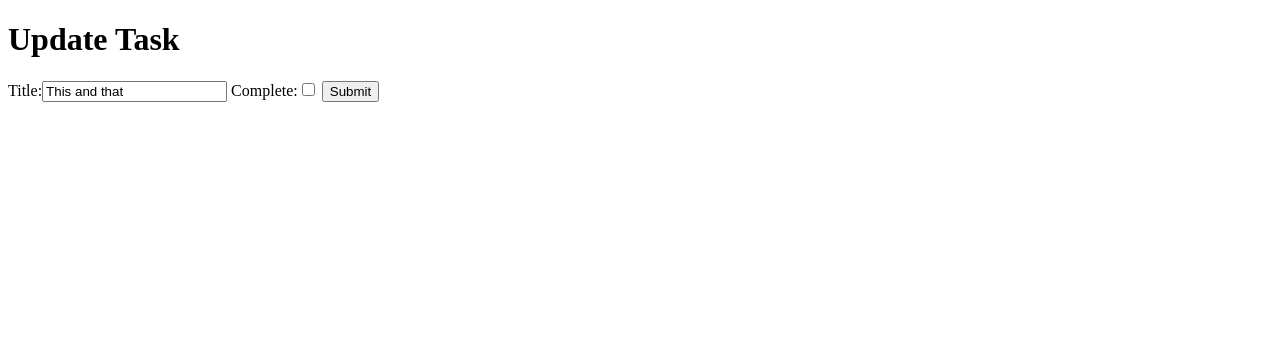
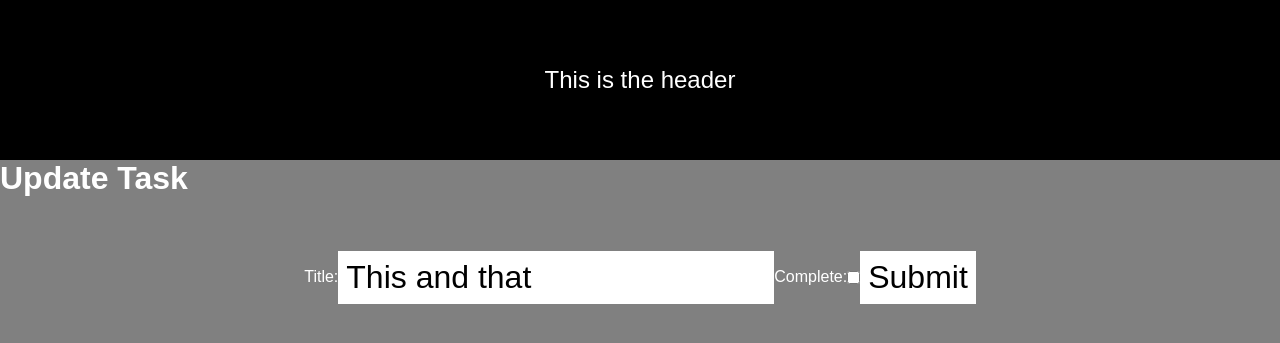
Before and after one commit to ZemichaelMD/DjangoToDo, a Django app: page /update_task/21 in a window 1280 px wide. Shown: the top 343 px of the page. Run offline with Django 3.2, Linux system fonts and the light colour scheme; data comes from the database, SQL or seed files in the repository; both versions use the stored data as it was after the commit.

Commit message:
implemnted base template

```diff
--- /dev/null
+++ b/tasks/static/css/style.css
@@ -0,0 +1,131 @@
+*{
+    margin:0;
+    padding:0;
+    box-sizing:border-box;
+}
+
+body{
+    background-color:gray;
+    color:white;
+    font-family:"stylus-bt", sans-serif;
+    min-height:100vh;
+}
+
+header{
+    background-color: black;
+    color: white;
+    padding: 0.5rem;
+    font-size:1.5rem
+}
+
+header, form{
+    min-height:20vh;
+    display:flex;
+    justify-content:center;
+    align-items:center;
+}
+
+form input, form button{
+    padding:0.5rem;
+    font-size:2rem;
+    border:none;
+    background:white;
+
+}
+
+.update-btn, .delete-btn {
+    color:red;
+    background:white;
+    padding:1rem;
+    cursor:pointer;
+    transition:all 0.3s ease;
+}
+
+.update-btn, .delete-btn :hover{
+    background:darkorange;
+    color:white;
+}
+
+.update-btn {
+    background:green;
+}
+
+.buttons{
+    justify-self: right;
+}
+
+.task-container{
+    background: white;
+}
+
+.task-list{
+    min-width:60%;
+}
+
+.tasks{
+    margin:0.5rem;
+    background:white;
+    color:black;
+    font-size:1.5rem;
+    display:flex;
+    justify-content:space-between;
+    align-items:center;
+    transition: all 0.5s;
+    overflow: hidden;
+}
+.strike{
+    text-decoration:line-through;
+    opacity:0.5;
+}
+
+
+.tasks li {
+    flex:1;
+    padding:0rem 0.5rem;
+}
+
+.completed{
+
+}
+
+.fall{
+    transform:translateY(8rem) rotateZ(20deg);
+    opacity:0;
+}
+
+select{
+    -webkit-appearance:none;
+    -moz-appearance:none;
+    appearance:none;
+    outline:none;
+    border:none;
+}
+
+.select{
+    margin:1rem;
+    position: relative;
+    overflow: hidden;
+}
+
+select{
+    color:orange;
+    width: 10rem;
+    cursor: pointer;
+    padding:1rem;
+
+    }
+
+.select::after{
+    content:"\25BC";
+    position:absolute;
+    background:darkorange;
+    top:0;
+    right:0;
+    padding:1rem;
+    pointer-events:none;
+}
+
+.select:hover::after{
+    background:white;
+    color:orange;
+}
--- /dev/null
+++ b/tasks/templates/base.html
@@ -0,0 +1,22 @@
+{% load static %}
+
+<!DOCTYPE html>
+<html lang="en">
+<head>
+    <meta charset="UTF-8">
+    <meta http-equiv="X-UA-Compatible" content="IE=edge">
+    <meta name="viewport" content="width=device-width, initial-scale=1.0">
+    <link rel="stylesheet" href="{% static 'css/style.css' %}">
+    <title>{{title}}</title>
+</head>
+
+<header>This is the header</header>
+
+<body>
+    {% block content %}
+
+    {% endblock content %}
+</body>
+
+
+</html>
--- a/tasks/templates/tasks/update_task.html
+++ b/tasks/templates/tasks/update_task.html
@@ -1,10 +1,5 @@
-<!DOCTYPE html>
-<html lang="en">
-<head>
-    <meta charset="UTF-8">
-    <title>Update</title>
-</head>
-<body>
+{% include "base.html" %}
+
 <h1>Update Task</h1>
 
 <form method="POST" action="">
--- a/tasks/views.py
+++ b/tasks/views.py
@@ -8,6 +8,8 @@ from .forms import *
 
 # Create your views here.
 def index(request):
+    title = "Zee's Todo List"
+
     tasks = Task.objects.all()
 
     form = TaskForm()
@@ -18,11 +20,12 @@ def index(request):
             form.save()
         return redirect('/')
 
-    context = {'tasks': tasks, 'form': form}
+    context = {'tasks': tasks, 'form': form, 'title': title}
     return render(request, 'tasks/list.html', context)
 
 
 def updateTask(request, pk):
+    title = "Updating: " + str(Task.objects.get(id=pk))
     task = Task.objects.get(id=pk)
 
     form = TaskForm(instance=task)
@@ -33,14 +36,15 @@ def updateTask(request, pk):
             form.save()
             return redirect('/')
 
-    context = {'form': form}
+    context = {'form': form, 'title':title}
     return render(request, 'tasks/update_task.html', context)
 
 def deleteTask(request, pk):
+    title = "Deleting: " + str(Task.objects.get(id=pk))
 
     task = Task.objects.get(id=pk)
 
-    context={'task': task}
+    context={'task': task, 'title':title}
 
     if request.method=="POST":
         task.delete()
```
Also changed, not shown: tasks/templates/tasks/delete.html (+2 -6 lines), tasks/templates/tasks/list.html (+23 -15 lines), db.sqlite3, 1 other file.
